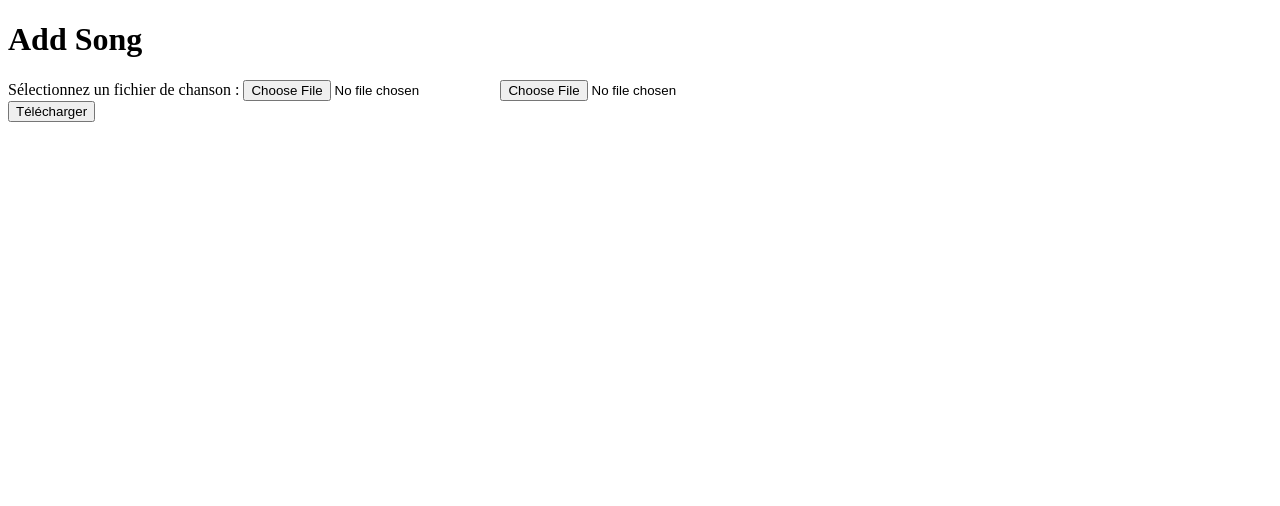
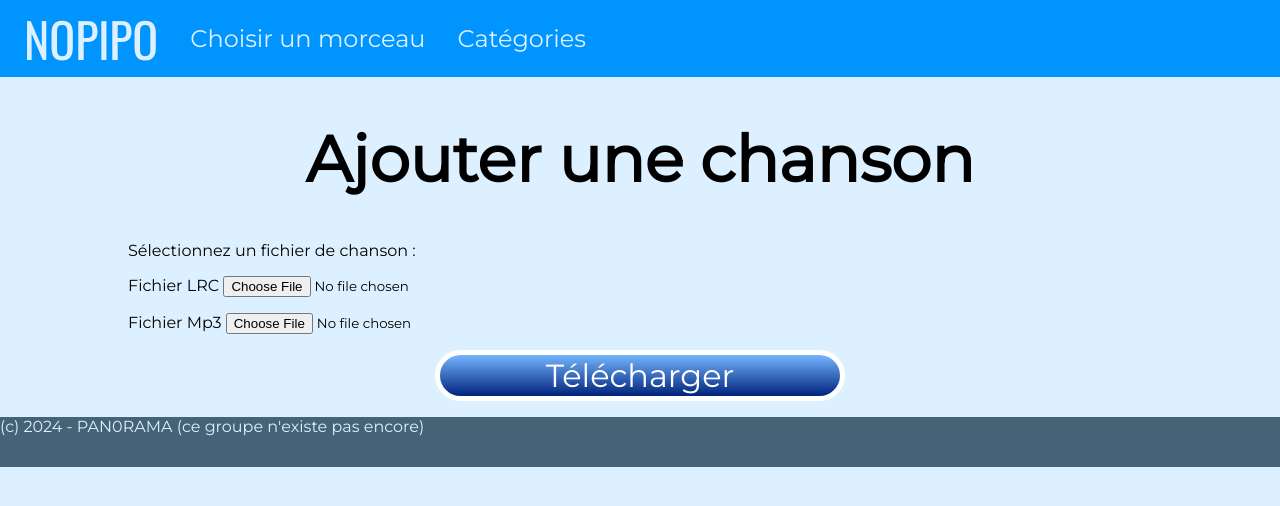
Before and after one commit to SkillUflow/NOPlPO, a plain HTML site: page frontend/add_song.html in a window 1280 px wide. Drawn offline with Linux system fonts and the light colour scheme.

Commit message:
css addsong

```diff
--- a/frontend/add_song.html
+++ b/frontend/add_song.html
@@ -1,20 +1,34 @@
 <!DOCTYPE html>
 <html>
 <head>
+    <meta charset="UTF-8">
+    <meta name="viewport" content="width=device-width, initial-scale=1.0">
+    <link rel="stylesheet" href="assets/style/global.css">
+    <link rel="stylesheet" href="assets/style/add_song.css">
     <title>Add Song</title>
 </head>
 <body>
-    <h1>Add Song</h1>
+    <header>
 
-    <form action="http://localhost:3000/add_song" method="post" enctype="multipart/form-data">
-        <label for="songFile">Sélectionnez un fichier de chanson :</label>
-        <input type="file" accept=".txt, .lrc" required  id="songFile" name="songFile">
-        <input type="file" accept=".mp3" required  id="musicFile" name="musicFile">
-        <br>
-        <input type="submit" value="Télécharger">
-    </form>
+    </header>
+    <main>
+        <h1>Ajouter une chanson</h1>
 
+        <form action="http://localhost:3000/add_song" method="post" enctype="multipart/form-data" id="form">
+            <p for="songFile">Sélectionnez un fichier de chanson :</p>
+            <div class="input">
+                <label for="songFile">Fichier LRC</label>
+                <input type="file" accept=".txt, .lrc" required  id="songFile" name="songFile">
+            </div>
+            <div class="input">
+                <label for="musicFile">Fichier Mp3</label>
+                <input type="file" accept=".mp3" required  id="musicFile" name="musicFile">
+            </div>
+            <input type="submit" value="Télécharger" class="btn">
+        </form>
 
+    </main>
     <footer></footer>
 </body>
+<script src="scripts/add_song.js"></script>
 </html>
--- /dev/null
+++ b/frontend/assets/style/add_song.css
@@ -0,0 +1,40 @@
+
+
+h1{
+    text-align: center;
+    font-size: 4rem;
+    font-weight :700;
+}
+
+
+.btn{
+    width: 40%;
+    border-radius: 32px;
+    background: linear-gradient(0deg, rgba(0,35,124,1) 0%, rgba(81,161,255,0.75) 100%);
+    border: solid white 5px;
+    margin: auto;
+    font-size: 2rem;
+    color: white;
+    text-align: center;
+    display: flex;
+    align-items: center;
+    justify-content: space-around;
+    flex-direction: column;
+    text-decoration: none;
+}
+
+.btn:hover{
+    background: linear-gradient(0deg, rgb(1, 24, 82) 0%, rgba(27, 69, 116, 0.75) 100%);
+}
+
+
+#form{
+    margin: auto;
+    width: 80%;
+    height: 40%;
+
+}
+
+.input{
+    margin: 16px 0;
+}
--- /dev/null
+++ b/frontend/scripts/add_song.js
@@ -0,0 +1,4 @@
+// Import nav, footer
+
+fetch('/assets/header.html').then(response => response.text()).then(html => document.getElementsByTagName('header')[0].innerHTML = html);
+fetch('/assets/footer.html').then(response => response.text()).then(html => document.getElementsByTagName('footer')[0].innerHTML = html);
```
Also changed, not shown: 1 other file.
